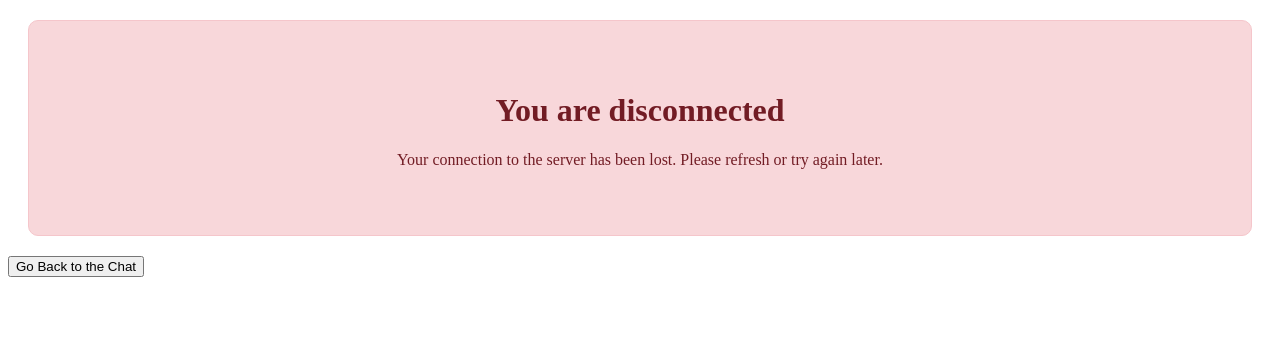
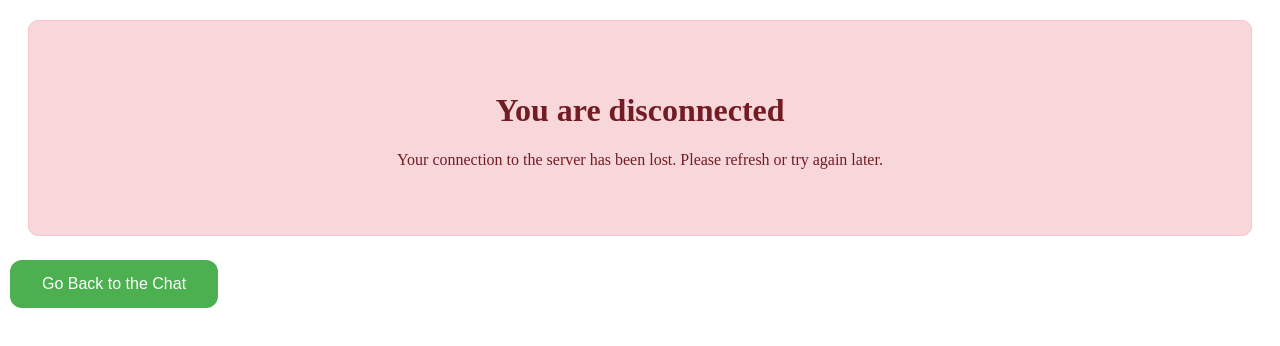
Before and after one commit to Dmate889/live_chat_service, an Angular app in the folder live_chat_service/: page /disconnected in a window 1280 px wide. Shown: the top 346 px of the page. Built offline with nearby package versions, Linux system fonts and the light colour scheme.

Commit message:
button CSS change

```diff
--- a/live_chat_service/src/app/chat/chat.component.css
+++ b/live_chat_service/src/app/chat/chat.component.css
@@ -50,5 +50,7 @@
   }
 
   .send-button:hover {
-    background-color: #45a049;
+    background-color: white;
+    color: black;
+    border: 2px solid #4CAF50;
   }
--- a/live_chat_service/src/app/disconnected/disconnected.component.css
+++ b/live_chat_service/src/app/disconnected/disconnected.component.css
@@ -7,3 +7,24 @@
     margin: 20px;
     border-radius: 10px;
   }
+
+  .button {
+    background-color: #4CAF50;
+    border: none;
+    color: white;
+    padding: 15px 32px;
+    text-align: center;
+    text-decoration: none;
+    display: inline-block;
+    font-size: 16px;
+    margin: 4px 2px;
+    cursor: pointer;
+    border-radius: 12px;
+    transition-duration: 0.4s;
+  }
+
+  .button:hover {
+    background-color: white;
+    color: black;
+    border: 2px solid #4CAF50;
+  }
--- a/live_chat_service/src/app/disconnected/disconnected.component.html
+++ b/live_chat_service/src/app/disconnected/disconnected.component.html
@@ -4,5 +4,5 @@
   </div>
 
   <div>
-    <button type="submit" (click)="backtoChat($event)">Go Back to the Chat</button>
+    <button type="submit" class="button" (click)="backtoChat($event)">Go Back to the Chat</button>
   </div>
```
